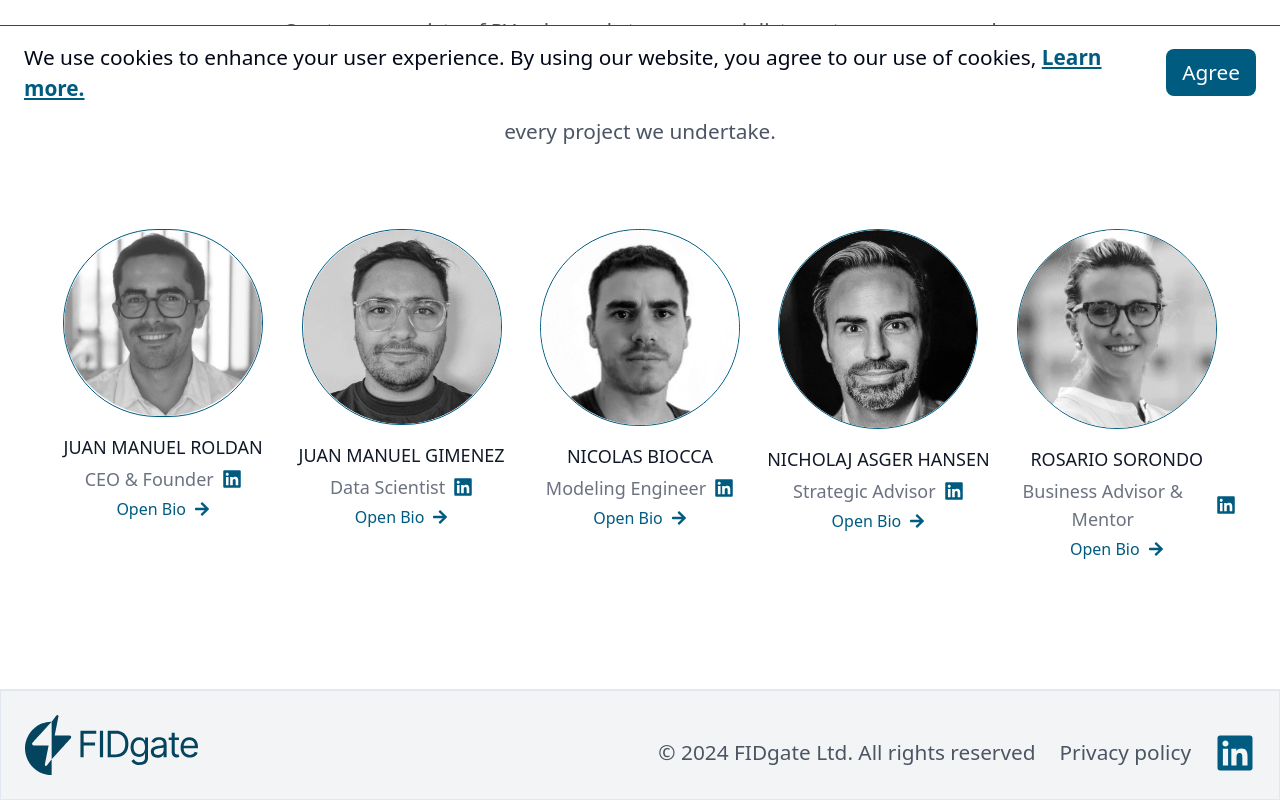
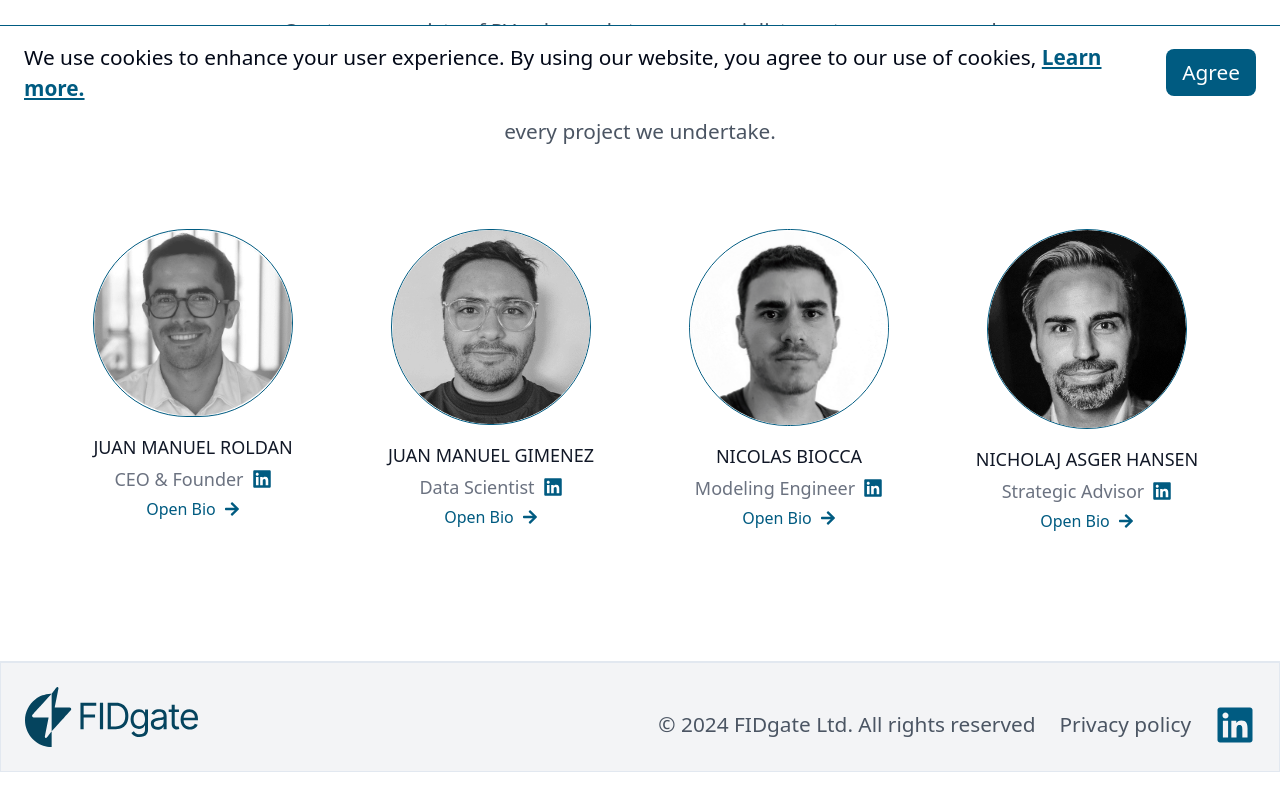
Before and after one commit to LuisMFG1992/Juanma, a React (Vite) app: page /about in a window 1280 px wide. Shown: the part 680-1480 px from the top of the page. After the commit the page ends 1452 px from the top, so only its background shows below. Built offline with nearby package versions, Linux system fonts and the light colour scheme.

Commit message:
delete Rosario

```diff
--- a/src/components/OurTeam.jsx
+++ b/src/components/OurTeam.jsx
@@ -20,7 +20,7 @@ const OurTeam = () => {
             {t('about_ourKeyTeamMembers_paragraph')}
           </p>
         </div>
-        <div className='grid gap-y-10 sm:grid-cols-2 lg:grid-cols-3 xl:grid-cols-5'>
+        <div className='grid gap-y-10 sm:grid-cols-2 xl:grid-cols-4'>
           {teamMembers.map((member, idx) => (
             <Member key={idx} member={member} />
           ))}
--- a/src/translations/en/global.json
+++ b/src/translations/en/global.json
@@ -199,15 +199,6 @@
       "education": "MSc. Copenhagen Business School",
       "experience": "All-round business and innovation expert with over 20 years of experience as an international executive and entrepreneur in Sustainable businesses.\n\n He has co-founded and led several ventures that create real value and positive impact on the environment and society.\n\n Passionate about developing state-of-the-art solutions that address the global challenges of climate change and energy security.",
       "projects": []
-    },
-    {
-      "image": "rosario",
-      "name": "ROSARIO SORONDO",
-      "rol": "Business Advisor & Mentor",
-      "linkedInURL": "https://www.linkedin.com/in/nicholaj-asger-hansen-aa43291/",
-      "education": "Pursuing a PhD at University of Business and Social Sciences (UCES)",
-      "experience": "A versatile consultant with over 22 years of experience in business development, university teaching, marketing, and design. Currently pursuing a doctorate at the University of Social and Economic Sciences, she merges cutting-edge academic research with practical, real-world consulting expertise.\n\nHer unique blend of academic rigor and hands-on industry knowledge empowers her to deliver innovative, data-driven solutions to complex business challenges, making her an invaluable asset to organizations seeking strategic growth and sustainable success.",
-      "projects": []
     }
   ],
 
```
